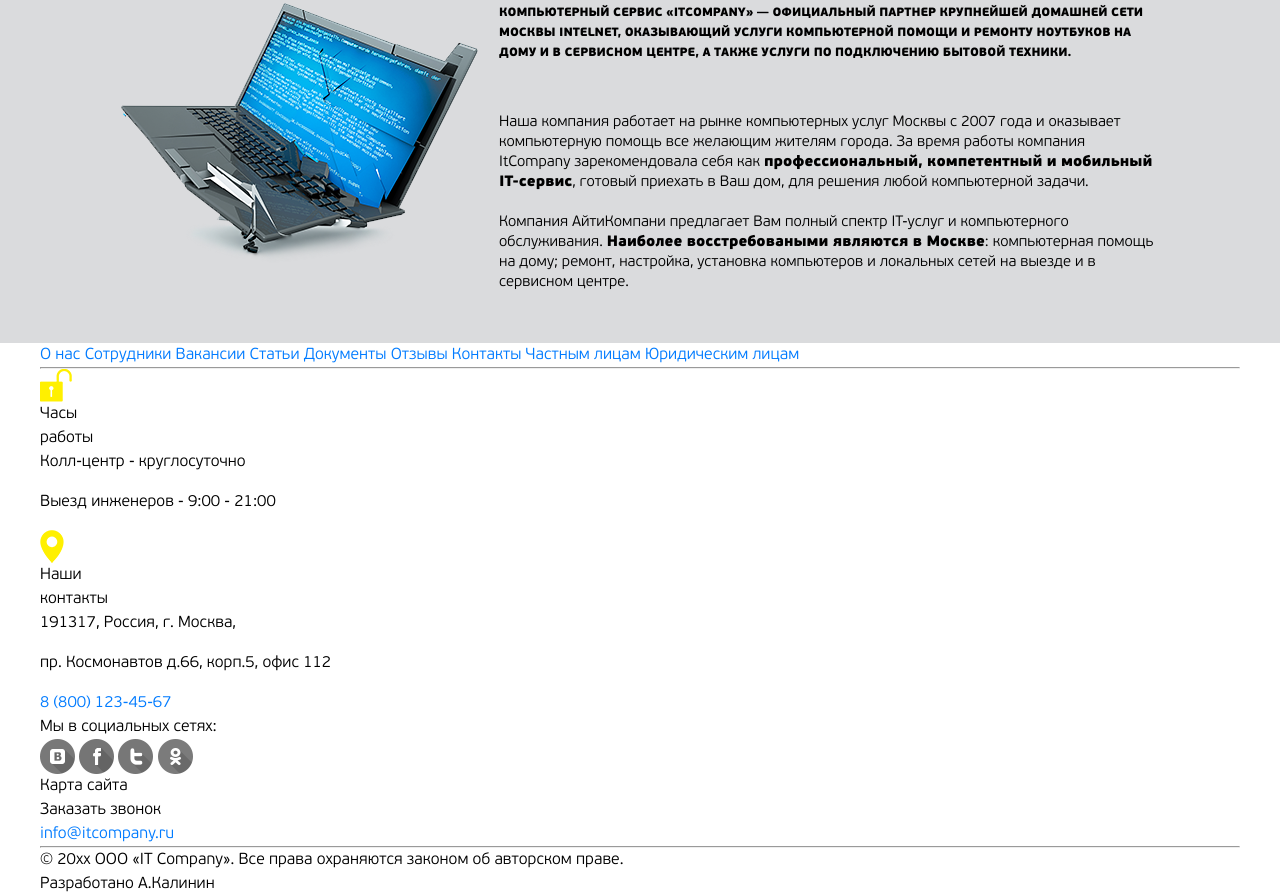
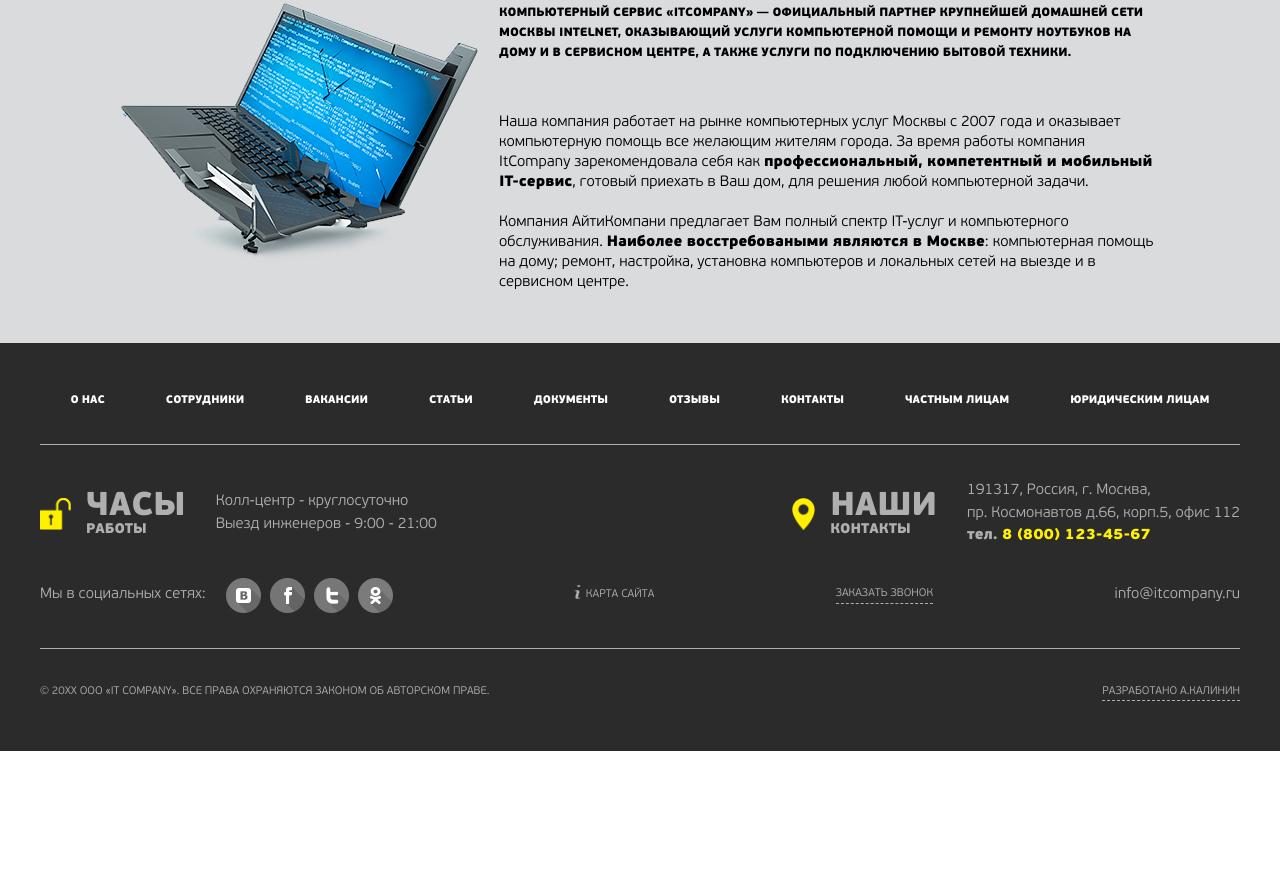
Before and after one commit to rwcalinin/it-tech-company, a website built with webpack: page src/index.html in a window 1280 px wide. Shown: the part 1670-2566 px from the top of the page. After the commit the page ends 2421 px from the top, so only its background shows below. Built offline with nearby package versions, Linux system fonts and the light colour scheme; files whose address does not match are found by name.

Commit message:
footer html+css layout ready

```diff
--- a/src/index.html
+++ b/src/index.html
@@ -233,7 +233,8 @@
                         <div class="footer__hours">
                             <div class="footer__hours-left">
                                 <img src="./icons/unlock.png" alt="unlock" class="footer__hours-img">
-                                <div class="footer__hours-text">Часы <div>работы</div></div>
+                                <div class="footer__hours-text">Часы <div>работы</div>
+                                </div>
                             </div>
                             <div class="footer__hours-right">
                                 <p>Колл-центр - круглосуточно</p>
@@ -242,14 +243,17 @@
                         </div>
                     </div>
                     <div class="footer__upper-right">
-                        <div class="footer__contacts-left">
-                            <img src="./icons/location.png" alt="location" class="footer__location-img">
-                            <div class="footer__location-text">Наши <div>контакты</div></div>
-                        </div>
-                        <div class="footer__contacts-right">
-                            <p>191317, Россия, г. Москва,</p>
-                            <p>пр. Космонавтов д.66, корп.5, офис 112</p>
-                            <a href="tel:88001234567" class="footer__contacts-tel">8 (800) 123-45-67</a>
+                        <div class="footer__contacts">
+                            <div class="footer__contacts-left">
+                                <img src="./icons/location.png" alt="location" class="footer__contacts-img">
+                                <div class="footer__contacts-text">Наши <div>контакты</div>
+                                </div>
+                            </div>
+                            <div class="footer__contacts-right">
+                                <p>191317, Россия, г. Москва,</p>
+                                <p>пр. Космонавтов д.66, корп.5, офис 112</p>
+                                <a href="tel:88001234567" class="footer__contacts-tel"><span>тел. </span>8 (800) 123-45-67</a>
+                            </div>
                         </div>
                     </div>
                 </div>
@@ -271,7 +275,7 @@
                             </a>
                         </div>
                     </div>
-                    <div class="footer__sitemap">Карта сайта</div>
+                    <div class="footer__sitemap"><img src="./icons/info.png" alt="info">Карта сайта</div>
                     <div class="footer__getcall">Заказать звонок</div>
                     <div class="footer__email"><a href="mailto:info@itcompany.ru"
                             class="footer__mailto">info@itcompany.ru</a></div>
--- a/src/sass/modules/_footer.scss
+++ b/src/sass/modules/_footer.scss
@@ -1,5 +1,177 @@
 .footer {
+    font-size: 15px;
+    padding: 50px 0;
+    background-color: #2b2b2b;
     .container {
 
     }
+    hr {
+        border: none;
+        height: 1px;
+        background-color: #afafaf;
+    }
+    // ! menu --------------------------------
+    &__menu {
+        display: flex;
+        justify-content: space-around;
+        margin-bottom: 35px;
+    }
+    &__link {
+        color: #fff;
+        font-weight: 900;
+        font-size: 11px;
+        text-transform: uppercase;
+        &:hover {
+            text-decoration: none;
+            color: $main-color;
+        }
+    }
+    // ! <------------------------------------
+    //
+    // ! main block --------------------------
+    &__main {
+        * {
+            color: #afafaf;
+        }
+        p {
+            margin: 0;
+        }
+        margin-top: 35px;
+        margin-bottom: 35px;
+        &-upper {
+            display: flex;
+            justify-content: space-between;
+            align-items: center;
+            margin-bottom: 30px;
+        }
+        &-down {
+            display: flex;
+            justify-content: space-between;
+            align-items: center;
+        }
+    }
+    &__hours {
+        display: flex;
+        align-items: center;
+        &-img {
+            height: 32px;
+            margin-right: 15px;
+        }
+        &-left {
+            display: flex;
+            align-items: center;
+            margin-right: 30px;
+        }
+        &-text {
+            font-size: 33px;
+            line-height: 33px;
+            text-transform: uppercase;
+            font-weight: 900;
+            div {
+                font-size: 14px;
+                line-height: 14px;
+                font-weight: 900;
+            }
+        }
+    }
+    &__contacts {
+        display: flex;
+        align-items: center;
+        &-img {
+            height: 32px;
+            margin-right: 15px;
+        }
+        &-left {
+            display: flex;
+            align-items: center;
+            margin-right: 30px;
+        }
+        &-text {
+            font-size: 33px;
+            line-height: 33px;
+            text-transform: uppercase;
+            font-weight: 900;
+            div {
+                font-size: 14px;
+                line-height: 14px;
+                font-weight: 900;
+            }
+        }
+        &-tel {
+            font-weight: 900;
+            color: $main-color;
+            &:hover {
+                text-decoration: none;
+                color: $main-color;
+            }
+            span {
+                font-weight: 900;
+            }
+        }
+    }
+    &__smm {
+        display: flex;
+        align-items: center;
+        &-text {
+            margin-right: 20px;
+            text-transform: inherit;
+        }
+        &-link {
+            margin-right: 5px;
+            &:hover {
+                text-decoration: none;
+            }
+        }
+    }
+    &__sitemap {
+        cursor: pointer;
+        text-transform: uppercase;
+        font-size: 11px;
+        img {
+            width: 7px;
+            position: relative;
+            left: -5px;
+            top: -2px;
+        }
+        &:hover {
+            color: $main-color;
+        }
+    }
+    &__getcall {
+        cursor: pointer;
+        text-transform: uppercase;
+        font-size: 11px;
+        border-bottom: 1px dashed #afafaf;
+        &:hover {
+            color: $main-color;
+            border-bottom: 1px dashed $main-color;
+        }
+    }
+    &__email {
+
+    }
+    &__mailto {
+        &:hover {
+            text-decoration: none;
+            color: $main-color;
+        }
+    }
+    // ! <------------------------------------
+    //
+    // ! PS ----------------------------------
+    &__ps {
+        margin-top: 35px;
+        display: flex;
+        justify-content: space-between;
+        * {
+            color: #afafaf;
+            text-transform: uppercase;
+        }
+        font-size: 11px;
+        .footer__madeby {
+            cursor: pointer;
+            border-bottom: 1px dashed #afafaf;
+        }
+    }
+    // ! <------------------------------------
 }
```
Also changed, not shown: dist/css/style.css, dist/index.html.
